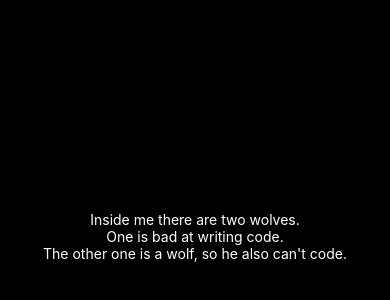
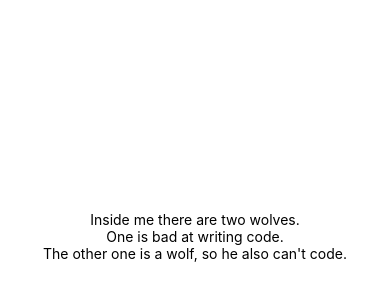
Before and after one commit to ryanxmccarthy/done-with-it, a React Native app: screen / in a window 390 px wide. Shown: the part 186-486 px from the top of the page. Built offline with nearby package versions, Linux system fonts and the light colour scheme.

Commit message:
setting up test environment

```diff
--- a/App.js
+++ b/App.js
@@ -5,11 +5,9 @@ import { StyleSheet, Text, View, TouchableWithoutFeedback } from "react-native";
 export default function App() {
   return (
     <View style={styles.container}>
-      <Text style={{ color: "white" }}>Inside me there are two wolves.</Text>
-      <Text style={{ color: "white" }}>One is bad at writing code.</Text>
-      <Text style={{ color: "white" }}>
-        The other one is a wolf, so he also can't code.
-      </Text>
+      <Text>Inside me there are two wolves.</Text>
+      <Text>One is bad at writing code.</Text>
+      <Text>The other one is a wolf, so he also can't code.</Text>
       <StatusBar style="auto" />
     </View>
   );
@@ -18,8 +16,7 @@ export default function App() {
 const styles = StyleSheet.create({
   container: {
     flex: 1,
-    backgroundColor: "#000",
-    color: "white",
+    backgroundColor: "#fff",
     alignItems: "center",
     justifyContent: "center",
   },
```
